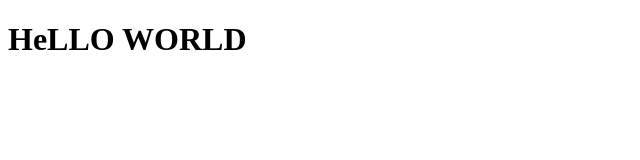
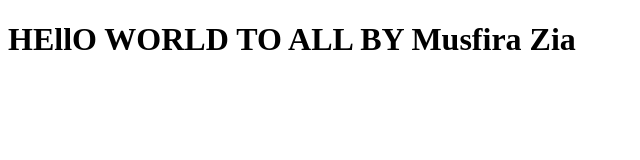
Before and after one commit to Musfirazia/Bootcamp, a plain HTML site: page index.html in a window 1280 px wide. Shown: the whole page, without its empty margins (0-640 px from the left). Drawn offline with Linux system fonts and the light colour scheme.

Commit message:
Update index.html

```diff
--- a/index.html
+++ b/index.html
@@ -6,6 +6,6 @@
     <title>Document</title>
 </head>
 <body>
-    <h1>HeLLO WORLD</h1>
+    <h1>HEllO WORLD TO ALL BY Musfira Zia</h1>
 </body>
 </html>
```
